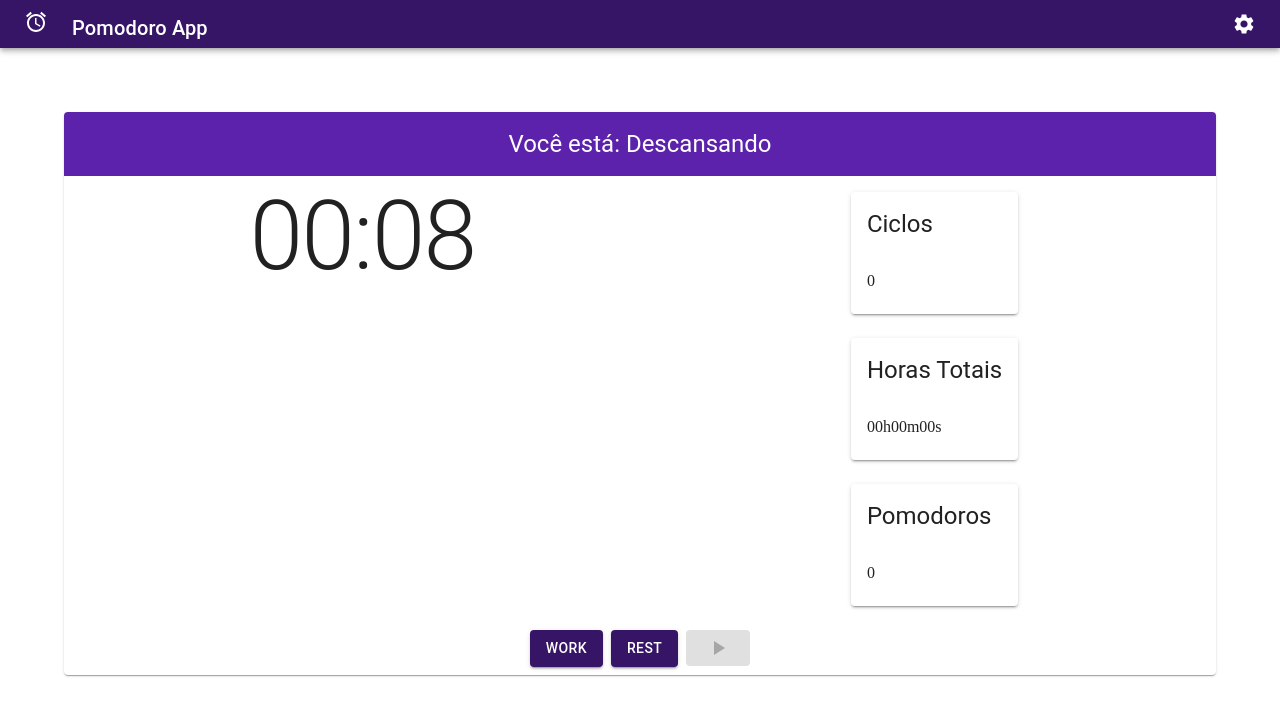
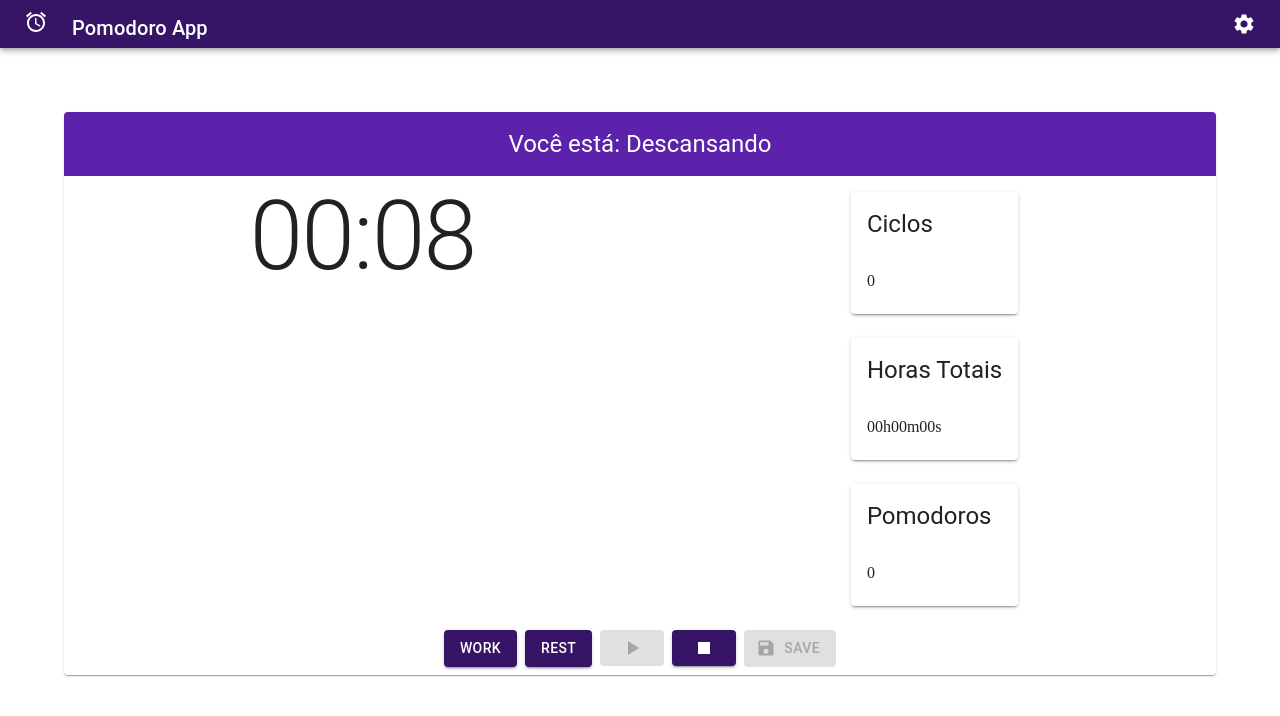
Before and after one commit to belfortmaycon/pomodoro-materialui, a React (Create React App) app: page / in a window 1280 px wide. Shown: the top 716 px of the page. Built offline with nearby package versions, Linux system fonts and the light colour scheme.

Commit message:
feat: :construction: recovered the state of pomodoro from redux

```diff
--- a/src/components/PomodoroTimer/index.tsx
+++ b/src/components/PomodoroTimer/index.tsx
@@ -1,12 +1,16 @@
 import React, { useCallback, useEffect, useState } from 'react';
+import { useSelector } from 'react-redux';
 
 import {
   Button, Card, CardActions, CardContent, CardHeader, Grid,
 } from '@material-ui/core';
-import { Pause, PlayArrow } from '@material-ui/icons';
-import { useInterval } from 'hooks/use-interval';
-import { secondsToTime } from 'utils/seconds-to-time';
+import {
+  Pause, PlayArrow, Save, Stop,
+} from '@material-ui/icons';
 
+import { useInterval } from '../../hooks/use-interval';
+import { StoreState } from '../../store/createStore';
+import { secondsToTime } from '../../utils/seconds-to-time';
 import FlexContainer from '../FlexContainer';
 import { Timer } from '../Timer';
 import { IPomodoroTimerProps, IPomodoroTimerStyles } from './interfaces';
@@ -16,6 +20,12 @@ export default function PomodoroTimer(props: IPomodoroTimerProps): JSX.Element {
   const {
     pomodoroTime, shortRestTime, longRestTime, cycles,
   } = props;
+  // Redux
+  const {
+    totalCycles,
+    totalOfPomodoros,
+    totalWorkingTime,
+  } = useSelector((state:StoreState) => state.pomodoro);
   const [mainTime, setMainTime] = useState(pomodoroTime);
   const [timeCounting, setTimeCounting] = useState(false);
   const [working, setWorking] = useState(false);
@@ -23,6 +33,7 @@ export default function PomodoroTimer(props: IPomodoroTimerProps): JSX.Element {
   const [cyclesQtdManager, setCyclesQtdManager] = useState(
     new Array(cycles - 1).fill(true),
   );
+  const [stopped, setStopped] = useState(false);
   // Candidates to be global -> Redux
   const [completedCycles, setCompletedCycles] = useState(0);
   const [fullWorkingTime, setFullWorkingTime] = useState(0);
@@ -39,21 +50,18 @@ export default function PomodoroTimer(props: IPomodoroTimerProps): JSX.Element {
     timeCounting ? 1000 : null,
   );
 
-  const configureWork = useCallback(() => {
+  const startWork = useCallback(() => {
     setTimeCounting(true);
     setWorking(true);
     setResting(false);
     setMainTime(pomodoroTime);
+    setStopped(false);
     // audioStartWorking.play();
   }, [
-    setTimeCounting,
-    setWorking,
-    setResting,
-    setMainTime,
     pomodoroTime,
   ]);
 
-  const configureRest = useCallback(
+  const startRest = useCallback(
     (long: boolean) => {
       setTimeCounting(true);
       setWorking(false);
@@ -68,40 +76,55 @@ export default function PomodoroTimer(props: IPomodoroTimerProps): JSX.Element {
       // audioStopWorking.play();
     },
     [
-      setTimeCounting,
-      setWorking,
-      setResting,
-      setMainTime,
       longRestTime,
       shortRestTime,
     ],
   );
+  /* If we use the Callback function here, it will be called
+     every time one of the states change.
+  */
+  // const canSave = useCallback(() => {
+  //   // https://pt.stackoverflow.com/questions/29014/qual-o-sentido-de-usar-dupla-nega%C3%A7%C3%A3o-em-javascript
+  //   const can = !!(((!working && !resting && !timeCounting)
+  //   && (fullWorkingTime > 0)));
+
+  //   console.log('Can Save Pomodoro?', can);
+
+  //   return can;
+  // }, [fullWorkingTime, resting, timeCounting, working]);
+
+  const stopWorkingAndRestart = useCallback(() => {
+    if (!stopped) setStopped(stopped);
+
+    setTimeCounting(false);
+    setWorking(false);
+    setResting(false);
+    setMainTime(pomodoroTime);
+  }, [stopped, pomodoroTime]);
 
   useEffect(() => {
     if (mainTime > 0) return;
 
     if (working && cyclesQtdManager.length > 0) {
-      configureRest(false);
+      startRest(false);
       cyclesQtdManager.pop();
     } else if (working && cyclesQtdManager.length <= 0) {
-      configureRest(true);
+      startRest(true);
       setCyclesQtdManager(new Array(cycles - 1).fill(true));
       setCompletedCycles(completedCycles + 1);
     }
 
     if (working) setNumberOfPomodoros(numberOfPomodoros + 1);
-    if (resting) configureWork();
-  }, [
+    if (resting) startWork();
+  }, [completedCycles,
+    cycles,
+    cyclesQtdManager,
+    mainTime,
+    numberOfPomodoros,
+    resting,
+    startRest,
+    startWork,
     working,
-    resting,
-    mainTime,
-    cyclesQtdManager,
-    numberOfPomodoros,
-    completedCycles,
-    configureRest,
-    setCyclesQtdManager,
-    configureWork,
-    cycles,
   ]);
 
   return (
@@ -143,8 +166,8 @@ export default function PomodoroTimer(props: IPomodoroTimerProps): JSX.Element {
           </Grid>
         </CardContent>
         <CardActions className={classes.buttons}>
-          <Button variant="contained" onClick={configureWork}>Work</Button>
-          <Button variant="contained" onClick={() => configureRest(false)}>Rest</Button>
+          <Button variant="contained" onClick={startWork}>Work</Button>
+          <Button variant="contained" onClick={() => startRest(false)}>Rest</Button>
           <Button
             variant="contained"
             disabled={!working && !resting}
@@ -154,6 +177,19 @@ export default function PomodoroTimer(props: IPomodoroTimerProps): JSX.Element {
               timeCounting ? <Pause /> : <PlayArrow />
             }
           </Button>
+          <Button
+            onClick={stopWorkingAndRestart}
+          >
+            <Stop />
+          </Button>
+          <Button
+            startIcon={
+              <Save />
+            }
+            disabled={!stopped}
+          >
+            Save
+          </Button>
         </CardActions>
       </Card>
     </FlexContainer>
```
